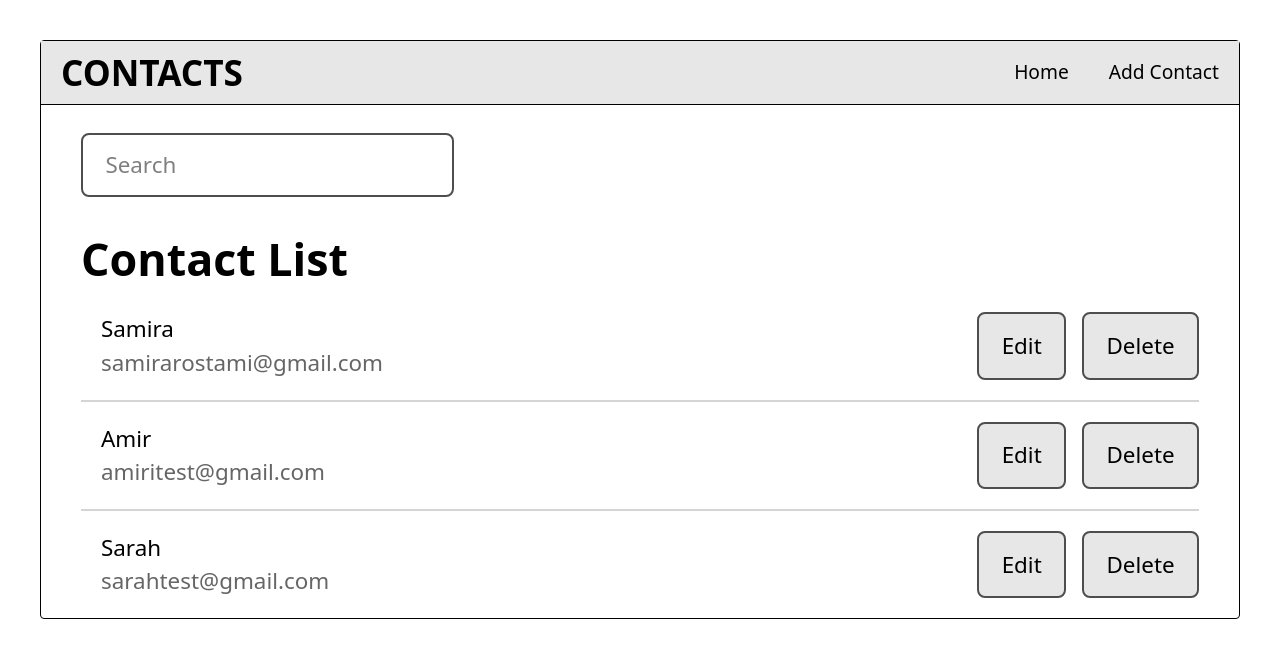
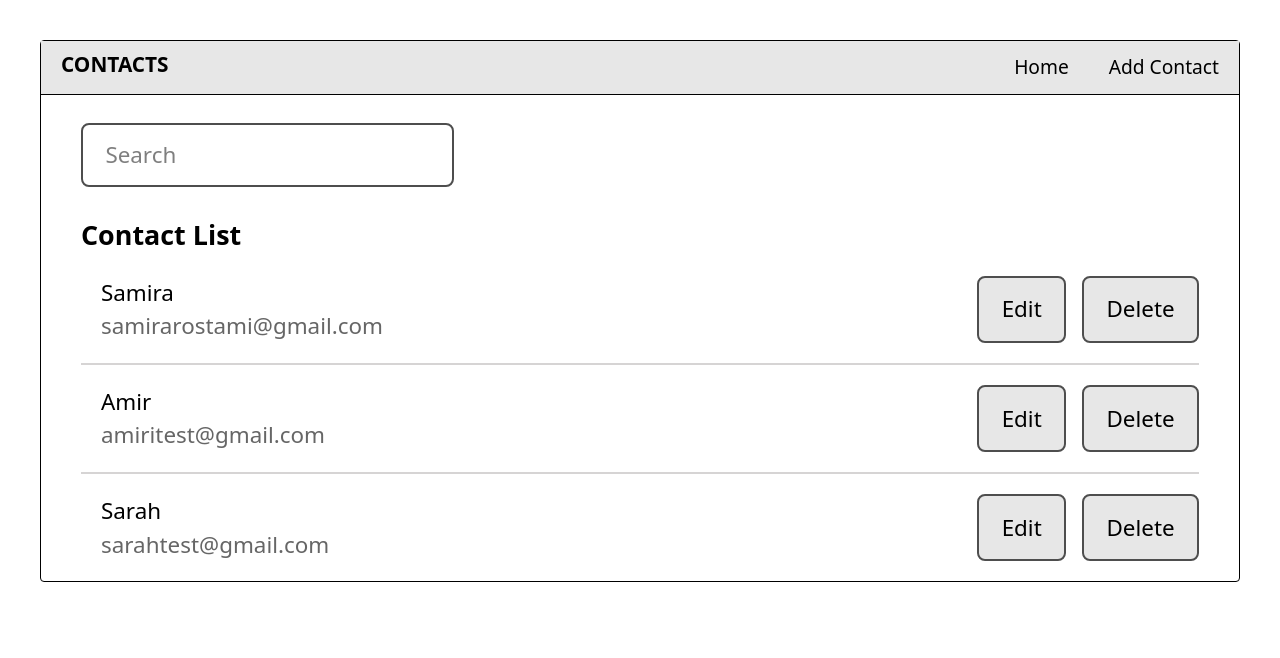
Before and after one commit to smircodes/contact-list, a React (Vite) app: page / in a window 1280 px wide. Shown: the top 658 px of the page. Built offline with nearby package versions, Linux system fonts and the light colour scheme.

Commit message:
few changes of UI.

```diff
--- a/src/App.jsx
+++ b/src/App.jsx
@@ -40,6 +40,19 @@ function App() {
     }
   });
 
+  // Saved contacts on stroge
+  useEffect(() => {
+    localStorage.setItem("contacts", JSON.stringify(contacts));
+  }, [contacts]);
+
+  const addContactHandler = (newContact) => {
+    setContacts([...contacts, { id: uuidv4(), ...newContact }]);
+  };
+  const deleteContactHandler = (id) => {
+    const filteredContacts = contacts.filter((item) => item.id !== id);
+    setContacts(filteredContacts);
+  };
+
   // Edit contact
   const [isEditing, setIsEditing] = useState(false);
   const [editingContact, setEditingContact] = useState(null);
@@ -60,19 +73,6 @@ function App() {
         prevContact.id === updateContact.id ? updateContact : prevContact
       )
     );
-  };
-
-  // Saved contacts on stroge
-  useEffect(() => {
-    localStorage.setItem("contacts", JSON.stringify(contacts));
-  }, [contacts]);
-
-  const addContactHandler = (newContact) => {
-    setContacts([...contacts, { id: uuidv4(), ...newContact }]);
-  };
-  const deleteContactHandler = (id) => {
-    const filteredContacts = contacts.filter((item) => item.id !== id);
-    setContacts(filteredContacts);
   };
 
   return (
--- a/src/index.css
+++ b/src/index.css
@@ -26,12 +26,12 @@ body {
 }
 
 h1 {
-  font-size: 2.2em;
+  font-size: 1.3em;
   line-height: 1.1;
   font-weight: 600;
 }
 h2 {
-  font-size: 2em;
+  font-size: 1.2em;
   font-weight: 600;
 }
 input {
```
